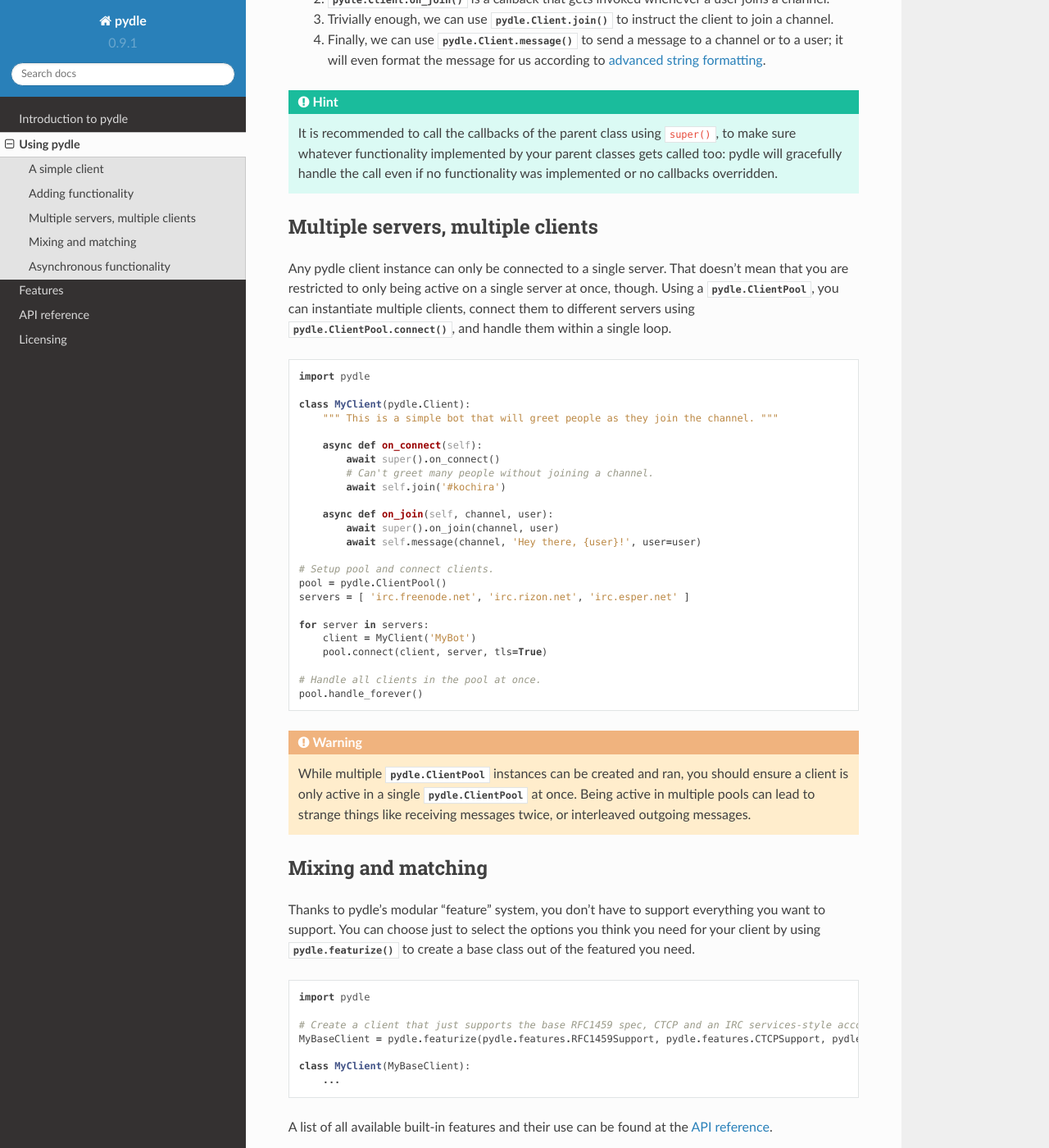
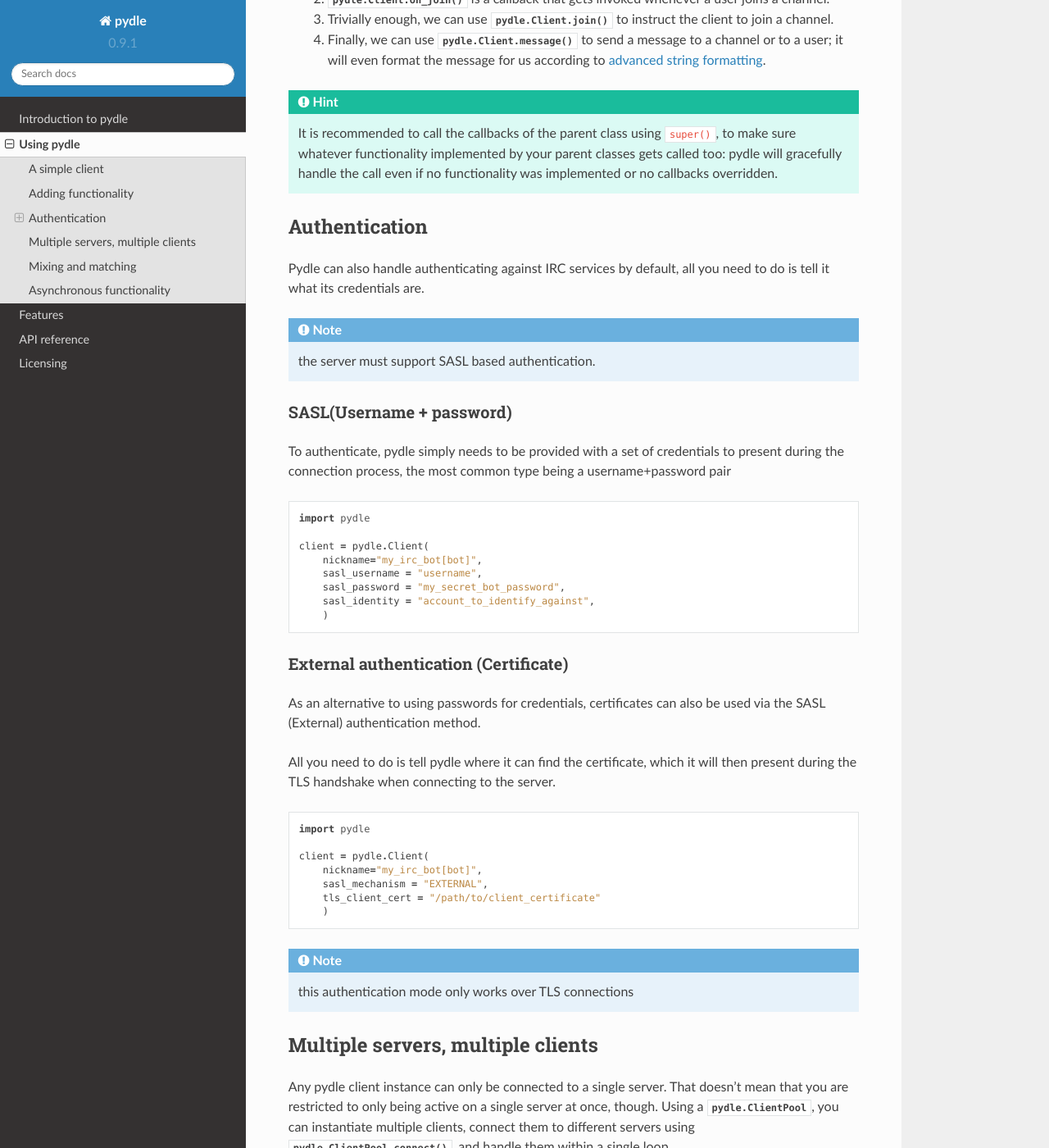
Before and after one commit to shizmob/pydle, a Sphinx documentation site: the page built from docs/usage.rst, in a window 1280 px wide and 1400 px high, scrolled down 1212 px. Shown: the whole window at 82% size. Built offline with Sphinx 7.4.7 and the Read the Docs theme 2.0.0, drawn with Linux system fonts in a browser that asks for light colours.

Commit message:
Added authentication information. closes #115

```diff
--- a/docs/usage.rst
+++ b/docs/usage.rst
@@ -60,6 +60,53 @@
    was implemented or no callbacks overridden.
 
 .. _`advanced string formatting`: http://legacy.python.org/dev/peps/pep-3101/
+Authentication
+-----------------
+Pydle can also handle authenticating against IRC services by default, all you need to do is tell
+it what its credentials are.
+
+.. note::
+    the server must support SASL based authentication.
+
+-----------
+SASL(Username + password)
+-----------
+To authenticate, pydle simply needs to be provided with a set of credentials to present during the
+connection process, the most common type being a username+password pair
+
+.. code:: python
+
+    import pydle
+
+    client = pydle.Client(
+        nickname="my_irc_bot[bot]",
+        sasl_username = "username",
+        sasl_password = "my_secret_bot_password",
+        sasl_identity = "account_to_identify_against",
+        )
+
+-----------
+External authentication (Certificate)
+-----------
+As an alternative to using passwords for credentials, certificates can also be used via the
+SASL (External) authentication method.
+
+All you need to do is tell pydle where it can find the certificate, which it will then present
+during the TLS handshake when connecting to the server.
+
+.. code:: python
+
+    import pydle
+
+    client = pydle.Client(
+        nickname="my_irc_bot[bot]",
+        sasl_mechanism = "EXTERNAL",
+        tls_client_cert = "/path/to/client_certificate"
+        )
+
+.. note::
+    this authentication mode only works over TLS connections
+
 
 Multiple servers, multiple clients
 ----------------------------------
```
Also changed, not shown: README.md (+1 -1 lines).
